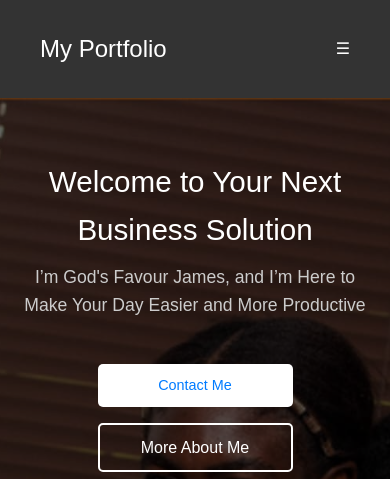
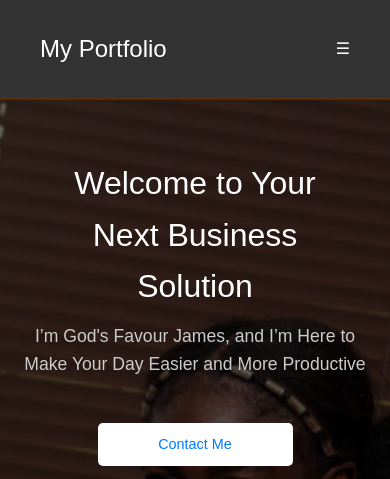
Before and after one commit to rowland-iju/porfolio-Godsfavourjames, a plain HTML site: page index.html in a window 390 px wide. Shown: the top 479 px of the page. Drawn offline with Linux system fonts and the light colour scheme.

Commit message:
Update style.css

```diff
--- a/style.css
+++ b/style.css
@@ -687,7 +687,7 @@ footer p{
         animation: fadeIn 2s ease-out forwards, slideUp 1.5s ease-out 1s forwards;
     }
     .bg-hero h2{
-        font-size:1.85em;
+        font-size:2em;
     }
      .bg-hero{
         z-index: -2;
```
